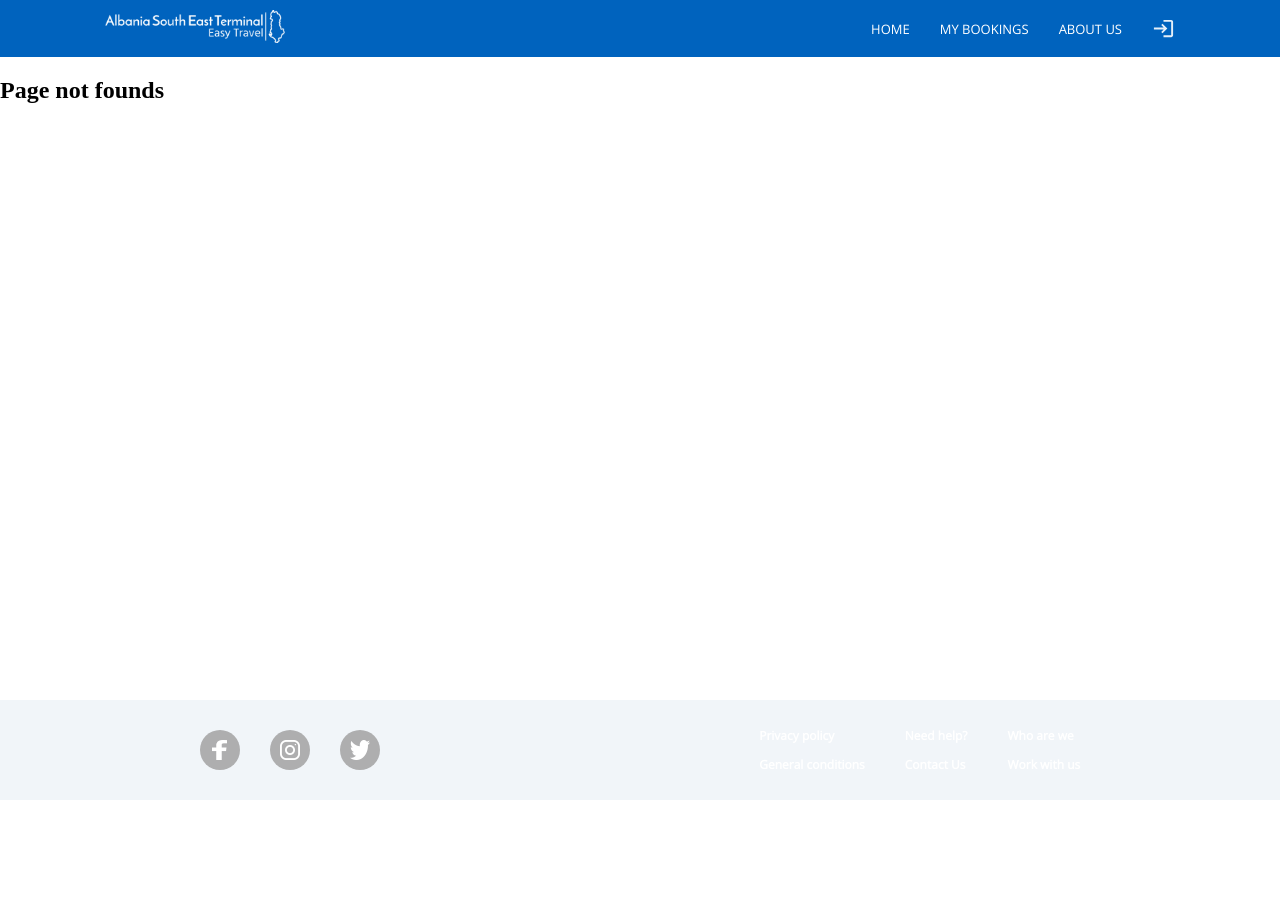
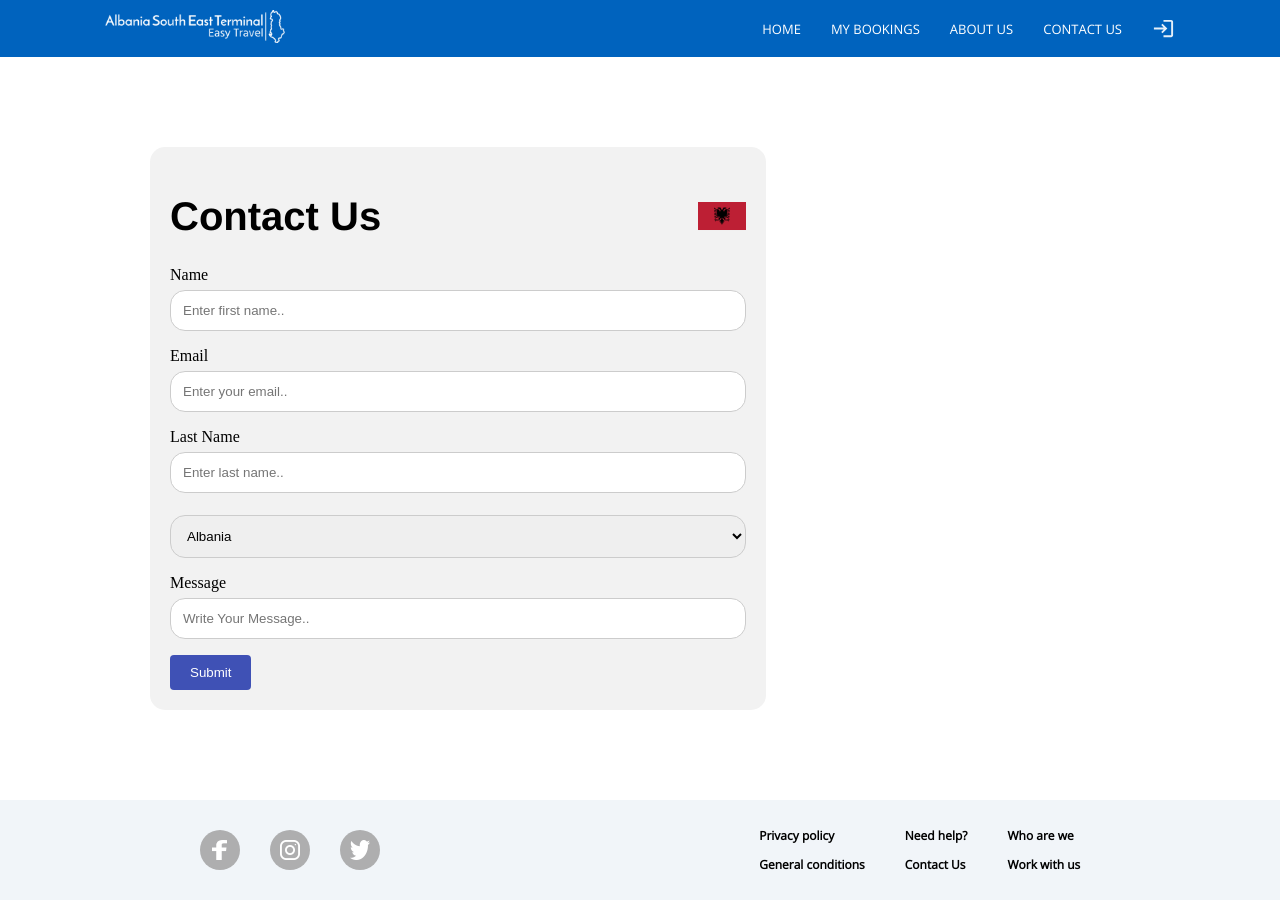
Before and after one commit to xhoiKabashi/R135, a React (Vite) app: page /contact in a window 1280 px wide. Before the commit this address had no page. Before the commit the page ends 800 px from the top, so only its background shows below. Built offline with nearby package versions, Linux system fonts and the light colour scheme.

Commit message:
Added Contact Page

```diff
--- a/src/App.jsx
+++ b/src/App.jsx
@@ -7,7 +7,7 @@ import LoginPage from "./pages/login/LoginPage";
 import TermsAndConditions from "./pages/terms/TermsAndConditions";
 import WhoAreWe from "./pages/whoarewe/WhoAreWe";
 import WorkWithUs from "./pages/workWithUs/WorkWithUs";
-
+import Contact from "./pages/contact/Contact";
 import PageNotFound from "./pages/pagenotfound/PageNotFound";
 import Privacy from "./pages/privacy/Privacy";
 import NeedHelp from "./pages/needHelp/NeedHelp";
@@ -25,6 +25,7 @@ function App() {
             <Route index element={<HomePage />} />
             <Route path="mybookings" element={<MyBookings />} />
             <Route path="about" element={<About />} />
+            <Route path="contact" element={<Contact />} />
             <Route path="login" element={<LoginPage />} />
             <Route path="termsandconditions" element={<TermsAndConditions />} />
             <Route path="privacy" element={<Privacy />} />
--- a/src/components/navbar/NavBarData.js
+++ b/src/components/navbar/NavBarData.js
@@ -3,6 +3,7 @@ export const eng = {
   bookings: "My Bookings",
   about: "About Us",
   login: "Log in",
+  contact: "Contact Us",
 };
 
 export const de = {
@@ -10,6 +11,7 @@ export const de = {
   bookings: "Meine Buchungen",
   about: "Über uns",
   login: "Log in",
+  contact: "Kontaktiere Uns",
 };
 
 export const it = {
@@ -17,6 +19,7 @@ export const it = {
   bookings: "Le mie Prenotazioni",
   about: "Chi siamo",
   login: "Log in",
+  contact: "Contattaci",
 };
 
 export const sq = {
@@ -24,4 +27,5 @@ export const sq = {
   bookings: "Rezervimet e Mia",
   about: "Rreth Nesh",
   login: "Log in",
+  contact: "Na Kontaktoni",
 };
--- a/src/components/navbar/Navbar.jsx
+++ b/src/components/navbar/Navbar.jsx
@@ -8,6 +8,7 @@ import { mdiClipboardListOutline } from "@mdi/js";
 import { mdiInformationOutline } from "@mdi/js";
 import { mdiLogin } from "@mdi/js";
 import { mdiWindowClose } from "@mdi/js";
+import { mdiContactsOutline } from "@mdi/js";
 
 import { useContext } from "react";
 import Lang from "../../Context";
@@ -79,6 +80,9 @@ function Navbar() {
           <NavLink to="about">
             <p>{text.about}</p>
           </NavLink>
+          <NavLink to="contact">
+            <p>{text.contact}</p>
+          </NavLink>
           <Link to="login">
             <svg
               xmlns="http://www.w3.org/2000/svg"
@@ -126,6 +130,14 @@ function Navbar() {
                     <p>{text.about}</p>
                   </li>
                 </NavLink>
+                <NavLink to="contact" onClick={menuHandler}>
+                  <li>
+                    <div>
+                      <Icon path={mdiContactsOutline} size={1} />
+                    </div>
+                    <p>{text.contact}</p>
+                  </li>
+                </NavLink>
                 <NavLink to="login" onClick={menuHandler}>
                   <li>
                     <div>
--- a/src/pages/contact/Contact.jsx
+++ b/src/pages/contact/Contact.jsx
@@ -0,0 +1,43 @@
+import { useState } from "react"
+import styles from "./contactstyle.module.css"
+
+function Contact() {
+
+    return (
+        <>
+        <div className={styles.container}>
+           <div className={styles.header}><h1 className={styles.h1}>Contact Us</h1>
+            <img src="./flags/al.png" alt="image" /></div>
+        <form>
+
+        <label htmlFor="name">Name</label>
+          <input type="text" id="fname" name="firstname" placeholder="Enter first name.."/>
+
+          <label htmlFor="Email">Email</label>
+          <input type="text" id="fname" name="firstname" placeholder="Enter your email.."/>
+
+          <label htmlFor="name">Last Name</label>
+          <input type="text" id="lname" name="lastname" placeholder="Enter last name.."/>
+          <div class="col-75">
+        <select id="country" name="country">
+          <option value="Albania">Albania</option>
+          <option value="Italy">Italy</option>
+          <option value="Greece">Greece</option>
+          <option value="Germany">Germany</option>
+          <option value="USA">United States of America</option>
+        </select>
+      </div>
+          <label htmlFor="name">Message</label>
+          <input type="text" id="lname" name="lastname" placeholder="Write Your Message.."/>
+
+           <button type="Submit" value="Submit">Submit</button>
+        </form>
+      </div>
+      </>
+    )
+  }
+
+
+
+
+  export default Contact;
--- /dev/null
+++ b/src/pages/contact/contactstyle.module.css
@@ -0,0 +1,44 @@
+input[type=text], select, textarea {
+  width: 100%;
+  padding: 12px;
+  border: 1px solid #ccc;
+  border-radius: 15px;
+  box-sizing: border-box;
+  margin-top: 6px;
+  margin-bottom: 16px;
+  resize: vertical
+}
+
+input[type=submit] {
+  background-color: #04AA6D;
+  color: white;
+  padding: 12px 20px;
+  border: none;
+  border-radius: 4px;
+  cursor: pointer;
+}
+
+button[type=submit]:hover {
+  background-color: #45a049;
+}
+
+.container {
+  border-radius: 5px;
+  background-color: #f2f2f2;
+  padding: 20px;
+  width: 45%;
+  border-radius: 15px; /* Rounded borders */
+  margin: 90px;
+  margin-left: 150px;
+box-shadow: 10px black;}
+
+.container .h1 {
+  font-family: 'Franklin Gothic Medium', 'Arial Narrow', Arial, sans-serif;
+  font-size: 40px;
+}
+
+.header {
+display: flex;
+justify-content: space-between;
+align-items: center;
+}
--- a/src/pages/radio/Radio.module.css
+++ b/src/pages/radio/Radio.module.css
@@ -12,12 +12,12 @@
 
 h1 {
   font-size: 24px;
-  color: var(--textColor);
+  color: black;
 }
 
 p {
   font-size: 16px;
-  color: var(--textColor);
+  color: black;
 }
 
 audio {
```
Also changed, not shown: src/pages/contact/Clang.jsx (added, +44 -0 lines), src/pages/contact/ContactData.js (+34 -0 lines), public/location.png (added).
